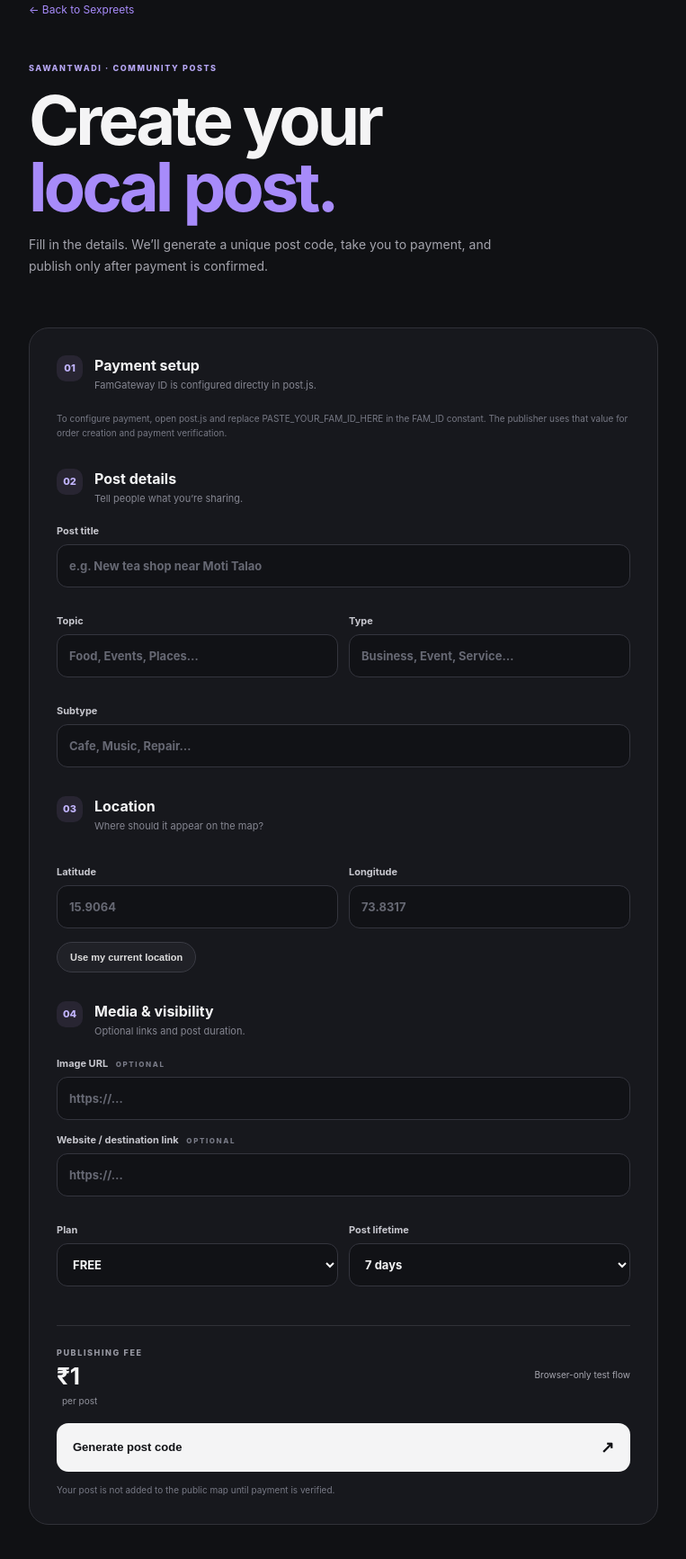
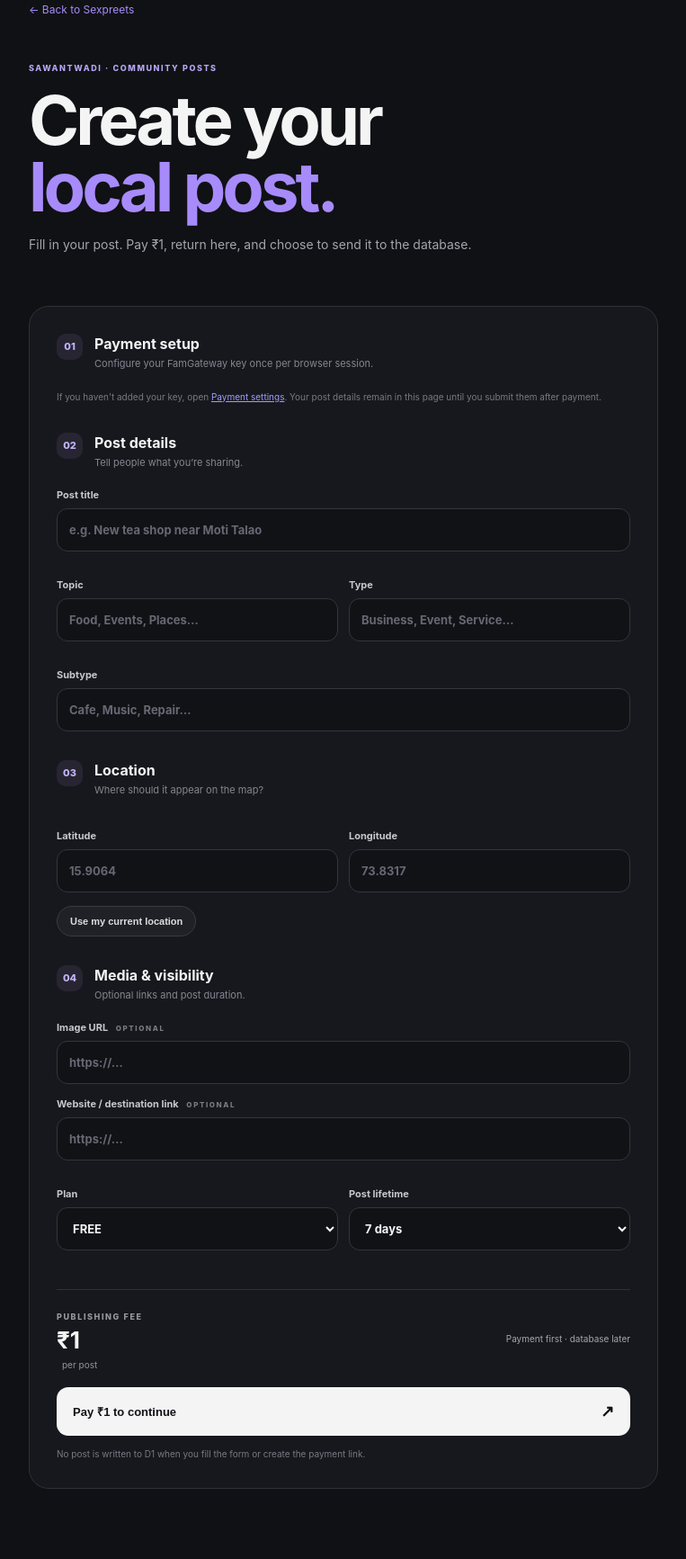
Before and after one commit to Gitoldor/Sexpreets, a plain HTML site: page post.html in a window 1280 px wide. Shown: the part 95-1828 px from the top of the page at 90% size, without its empty margins (258-1021 px from the left). Drawn offline with Linux system fonts and the light colour scheme.

Commit message:
Save posts only after browser payment confirmation

```diff
--- a/post.html
+++ b/post.html
@@ -1,58 +1,29 @@
 <!doctype html>
-<html lang="en">
-<head>
-  <meta charset="utf-8">
-  <meta name="viewport" content="width=device-width, initial-scale=1, viewport-fit=cover">
-  <meta name="theme-color" content="#101114">
-  <title>Create a Sho1re1 post · Sexpreets</title>
-  <link rel="stylesheet" href="post.css">
-</head>
-<body>
-  <header class="topbar"><a class="brand" href="./">Sexpreets<span>.</span></a><span class="top-note">SHO1RE1 PUBLISHER</span></header>
-  <main class="shell">
-    <a class="back" href="./">← Back to Sexpreets</a>
-    <section class="hero">
-      <p class="eyebrow">SAWANTWADI · COMMUNITY POSTS</p>
-      <h1>Create your<br><span>local post.</span></h1>
-      <p class="sub">Fill in the details. We’ll generate a unique post code, take you to payment, and publish only after payment is confirmed.</p>
-    </section>
+<html lang="en"><head><meta charset="utf-8"><meta name="viewport" content="width=device-width, initial-scale=1, viewport-fit=cover"><meta name="theme-color" content="#101114"><title>Create a Sho1re1 post · Sexpreets</title><link rel="stylesheet" href="post.css"></head>
+<body><header class="topbar"><a class="brand" href="./">Sexpreets<span>.</span></a><span class="top-note">SHO1RE1 PUBLISHER</span></header>
+<main class="shell"><a class="back" href="./">← Back to Sexpreets</a>
+<section class="hero"><p class="eyebrow">SAWANTWADI · COMMUNITY POSTS</p><h1>Create your<br><span>local post.</span></h1><p class="sub">Fill in your post. Pay ₹1, return here, and choose to send it to the database.</p></section>
 <form id="post-form" class="form-card">
-      <div class="section-title"><span>01</span><div><h2>Payment setup</h2><p>FamGateway ID is configured directly in post.js.</p></div></div>
-      <p class="fine-print">To configure payment, open post.js and replace PASTE_YOUR_FAM_ID_HERE in the FAM_ID constant. The publisher uses that value for order creation and payment verification.</p>
+<div class="section-title"><span>01</span><div><h2>Payment setup</h2><p>Configure your FamGateway key once per browser session.</p></div></div>
+<p class="fine-print">If you haven't added your key, open <a href="settings.html">Payment settings</a>. Your post details remain in this page until you submit them after payment.</p>
 <div class="section-title second"><span>02</span><div><h2>Post details</h2><p>Tell people what you’re sharing.</p></div></div>
 <label>Post title<input name="title" maxlength="100" placeholder="e.g. New tea shop near Moti Talao" required></label>
-      <div class="two-col">
-        <label>Topic<input name="topic" maxlength="60" placeholder="Food, Events, Places…" required></label>
-        <label>Type<input name="type" maxlength="60" placeholder="Business, Event, Service…" required></label>
-      </div>
+<div class="two-col"><label>Topic<input name="topic" maxlength="60" placeholder="Food, Events, Places…" required></label><label>Type<input name="type" maxlength="60" placeholder="Business, Event, Service…" required></label></div>
 <label>Subtype<input name="subtype" maxlength="60" placeholder="Cafe, Music, Repair…" required></label>
 <div class="section-title second"><span>03</span><div><h2>Location</h2><p>Where should it appear on the map?</p></div></div>
-      <div class="two-col coordinates">
-        <label>Latitude<input name="lat" type="number" step="any" inputmode="decimal" placeholder="15.9064" required></label>
-        <label>Longitude<input name="lng" type="number" step="any" inputmode="decimal" placeholder="73.8317" required></label>
-      </div>
+<div class="two-col coordinates"><label>Latitude<input name="lat" type="number" step="any" inputmode="decimal" placeholder="15.9064" required></label><label>Longitude<input name="lng" type="number" step="any" inputmode="decimal" placeholder="73.8317" required></label></div>
 <button type="button" id="locate" class="quiet-button">Use my current location</button>
 <div class="section-title second"><span>04</span><div><h2>Media & visibility</h2><p>Optional links and post duration.</p></div></div>
-      <label>Image URL <span class="optional">OPTIONAL</span><input name="image" type="url" placeholder="https://…"></label>
-      <label>Website / destination link <span class="optional">OPTIONAL</span><input name="link" type="url" placeholder="https://…"></label>
-      <div class="two-col">
-        <label>Plan<select name="plan"><option value="FREE">FREE</option><option value="PRO">PRO</option><option value="PREMIUM">PREMIUM</option></select></label>
-        <label>Post lifetime<select name="plan2"><option value="7D">7 days</option><option value="14D">14 days</option><option value="30D">30 days</option></select></label>
-      </div>
-      <div class="price-row"><div><span class="price-label">PUBLISHING FEE</span><strong>₹1</strong><small>per post</small></div><span class="secure-note">Browser-only test flow</span></div>
-      <button class="submit-button" id="submit-button" type="submit">Generate post code <span>↗</span></button>
-      <p class="fine-print">Your post is not added to the public map until payment is verified.</p>
-    </form>
+<label>Image URL <span class="optional">OPTIONAL</span><input name="image" type="url" placeholder="https://…"></label><label>Website / destination link <span class="optional">OPTIONAL</span><input name="link" type="url" placeholder="https://…"></label>
+<div class="two-col"><label>Plan<select name="plan"><option value="FREE">FREE</option><option value="PRO">PRO</option><option value="PREMIUM">PREMIUM</option></select></label><label>Post lifetime<select name="plan2"><option value="7D">7 days</option><option value="14D">14 days</option><option value="30D">30 days</option></select></label></div>
+<div class="price-row"><div><span class="price-label">PUBLISHING FEE</span><strong>₹1</strong><small>per post</small></div><span class="secure-note">Payment first · database later</span></div>
+<button class="submit-button" id="submit-button" type="submit">Pay ₹1 to continue <span>↗</span></button>
+<p class="fine-print">No post is written to D1 when you fill the form or create the payment link.</p></form>
 <section id="payment-panel" class="payment-panel" hidden aria-live="polite">
-      <div class="section-title"><span>05</span><div><h2>Post code generated</h2><p>Keep this code for your reference.</p></div></div>
+<div class="section-title"><span>05</span><div><h2>Payment & publishing</h2><p>Return from UPI after completing payment.</p></div></div>
 <div class="code-box"><span id="post-code">SHO-XXXXXXXXXX</span><button id="copy-code" type="button">Copy</button></div>
-      <p id="payment-message" class="payment-message">Your post is waiting for payment.</p>
-      <img id="qr-image" class="qr-image" alt="Payment QR code" hidden>
-      <a id="checkout-button" class="submit-button checkout-button" href="#" target="_blank" rel="noopener" hidden>Open secure payment <span>↗</span></a>
-      <button id="test-pay-button" class="submit-button test-button" type="button" hidden>Simulate ₹1 test payment</button>
-      <p id="publish-status" class="fine-print"></p>
-    </section>
-  </main>
-  <script src="post.js" defer></script>
-</body>
-</html>
+<p id="payment-message" class="payment-message">Complete payment in your UPI app.</p>
+<a id="checkout-button" class="submit-button checkout-button" href="#" hidden>Open UPI payment <span>↗</span></a>
+<button id="publish-button" class="submit-button test-button" type="button" hidden>I've paid — publish my post</button>
+<p id="publish-status" class="fine-print"></p><p class="fine-print">This flow does not verify UPI payment automatically. The publish button is your confirmation.</p>
+</section></main><script src="post.js" defer></script></body></html>
```
Lines whose indentation alone changed are shown as unchanged.
